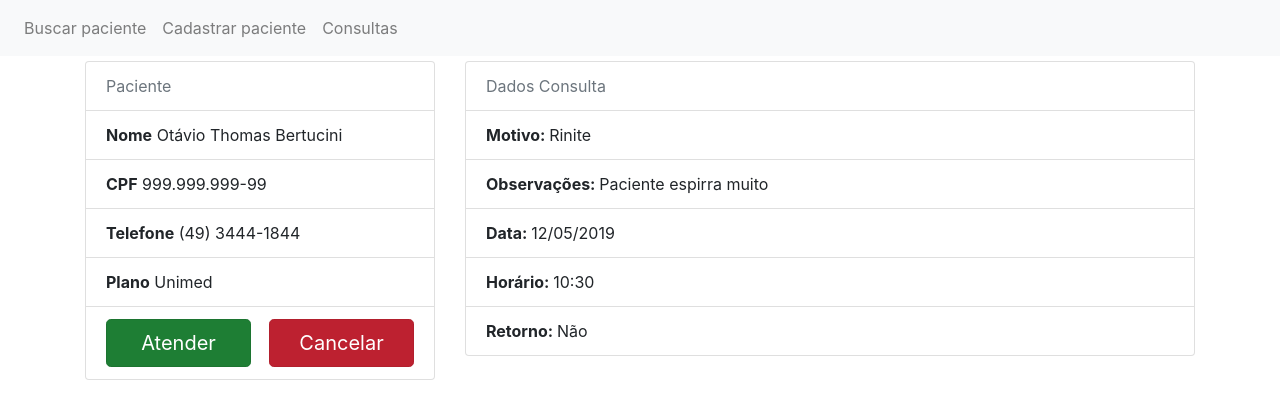
After one commit to otaviobertucini/Clinic-Aid, a Django app: page /appt_page in a window 1280 px wide. The commit adds this page. Shown: the top 419 px of the page. Run offline with Django 3.2, Linux system fonts and the light colour scheme; some libraries are stand-ins or nearby versions.

Commit message:
All UCs done

```diff
--- a/clinic_aid/urls.py
+++ b/clinic_aid/urls.py
@@ -16,7 +16,8 @@ Including another URLconf
 from django.contrib import admin
 from django.urls import path
 from .views import hello, patient_page
-from .views import Search, DocSelection, ScheduleControl, RegisterPatient, SearchAppt
+from .views import Search, DocSelection, ScheduleControl, RegisterPatient, \
+    SearchAppt, ApptPage, SeeAppt, RegisterReturn
 from django.conf import settings
 from django.conf.urls.static import static
 from django.contrib.auth import views as auth_views
@@ -33,4 +34,7 @@ urlpatterns = [
     path('info_appt', ScheduleControl.as_view(), name='info_appt'),
     path('new_paciente', RegisterPatient.as_view(), name='new_patient'),
     path('search_appt', SearchAppt.as_view(), name="search_appt"),
+    path('appt_page', ApptPage.as_view(), name="appt_page"),
+    path('see_appt', SeeAppt.as_view(), name="see_appt"),
+    path('reg_return', RegisterReturn.as_view(), name="reg_return"),
 ] + static(settings.STATIC_URL, document_root=settings.STATIC_ROOT)
--- a/clinic_aid/views.py
+++ b/clinic_aid/views.py
@@ -94,7 +94,62 @@ class SearchAppt(View):
     results = None
 
     def get(self, request):
+        request.session['active'] = 'no'
         if request.GET.get('name') is not None:
             self.results = 'a'
 
         return render(request, 'search_appt.html', {'results': self.results})
+
+
+class ApptPage(View):
+
+    def get(self, request):
+        print(str(request.session.get('active')))
+        if(request.session.get('active') == 'yes'):
+            active = True
+        else:
+            active = False
+
+        return render(request, 'appt_page.html', {'active': active})
+
+
+class SeeAppt(View):
+
+    def get(self, request):
+        return render(request, 'see_appt.html')
+
+    def post(self, request):
+        request.session['active'] = 'yes'
+        return redirect('appt_page')
+
+
+class RegisterReturn(View):
+    times_ok = None
+    date = None
+
+    def get(self, request):
+        used_times = []
+        times = []
+        date = ''
+        if request.GET.get('date'):
+            if check_date(request.GET.get('date')):
+                request.session['date'] = request.GET.get('date')
+                for i in range(9, 18):
+                    if i * 100 not in used_times:
+                        times.append(str(i) + ":00")
+                    if i * 100 + 30 not in used_times:
+                        times.append(str(i) + ":30")
+                date_split = request.GET.get('date').split('-')
+                date = date_split[2] + '/' + date_split[1] + '/' + date_split[0]
+                self.times_ok = True
+            else:
+                print("data n ok")
+
+        return render(request, 'register_return.html',
+                      {'times_ok': self.times_ok, 'times': times,
+                       'date': date})
+
+    def post(self, request):
+        print(str(request.session.get('date')) + ' ' +
+              str(request.POST.get('select_horarios')))
+        return redirect('hello')
--- a/static/css/css.css
+++ b/static/css/css.css
@@ -17,3 +17,11 @@
 .date_resize{
     margin-left: 5px;
 }
+
+.btn_appt{
+    width: 145px;
+}
+
+#return_button{
+    width: 300px;
+}
--- /dev/null
+++ b/templates/appt_page.html
@@ -0,0 +1,73 @@
+{% extends 'base.html' %}
+
+{% block title %} Página do paciente {% endblock %}
+
+{% block main %}
+
+    <div class="row">
+        <div class="col-sm-4">
+
+            <ul class="list-group">
+                <li class="list-group-item text-muted"> Paciente </li>
+                <li class="list-group-item"><span><strong>Nome</strong></span> Otávio Thomas Bertucini</li>
+                <li class="list-group-item"><span><strong>CPF</strong></span> 999.999.999-99</li>
+                <li class="list-group-item"><span><strong>Telefone</strong></span> (49) 3444-1844 </li>
+                <li class="list-group-item"><span><strong>Plano</strong></span> Unimed </li>
+
+                {% if active == False %}
+
+                <li class="list-group-item">
+                    <a href="{% url 'see_appt' %}" class="btn btn-success btn-lg active float-left btn_appt"
+                       role="button" aria-pressed="true">
+                        Atender
+                    </a>
+                    <a href="#" class="btn btn-danger btn-lg active float-right btn_appt"
+                       role="button" aria-pressed="true">
+                        Cancelar
+                    </a>
+                </li>
+
+                {% else %}
+
+                <li class="list-group-item">
+                    <a href="{% url 'reg_return' %}" class="btn btn-success btn-lg active float-left"
+                       role="button" aria-pressed="true" id="return_button">
+                        Marcar retorno
+                    </a>
+                </li>
+
+                {% endif %}
+            </ul>
+        </div>
+
+        <div class="col-sm-8">
+
+            <ul class="list-group">
+                <li class="list-group-item text-muted"> Dados Consulta </li>
+                <li class="list-group-item">
+                    <span><strong>Motivo: </strong></span >
+                    <span class="span_list"> Rinite </span>
+                </li>
+                <li class="list-group-item"> <span>
+                    <strong>Observações: </strong></span>
+                    <span class="span_list"> Paciente espirra muito </span>
+                </li>
+                <li class="list-group-item">
+                    <span><strong>Data: </strong>
+                    </span> <span class="span_list"> 12/05/2019 </span>
+                </li>
+                <li class="list-group-item">
+                    <span><strong>Horário: </strong>
+                    </span> <span class="span_list"> 10:30 </span>
+                </li>
+                <li class="list-group-item">
+                    <span><strong>Retorno: </strong>
+                    </span> <span class="span_list"> Não </span>
+                </li>
+
+            </ul>
+        </div>
+
+    </div>
+
+{% endblock %}
--- a/templates/search_appt.html
+++ b/templates/search_appt.html
@@ -44,7 +44,7 @@
         <div class="list-group" id="list-tab" role="tablist">
 
             <ul class="list-group">
-                <a class="list-group-item list-group-item-action" href="#">
+                <a class="list-group-item list-group-item-action" href="{% url 'appt_page' %}">
                     <span><strong>Paciente: </strong></span ><span class="span_list"> Otávio Bertucini</span>
                     <span><strong>Médico: </strong></span ><span class="span_list"> Dr. Carlos</span>
                     <span><strong>Data: </strong></span> <span class="span_list"> 12/05/2019 </span>
```
Also changed, not shown: templates/register_return.html (added, +48 -0 lines), templates/see_appt.html (added, +18 -0 lines).
